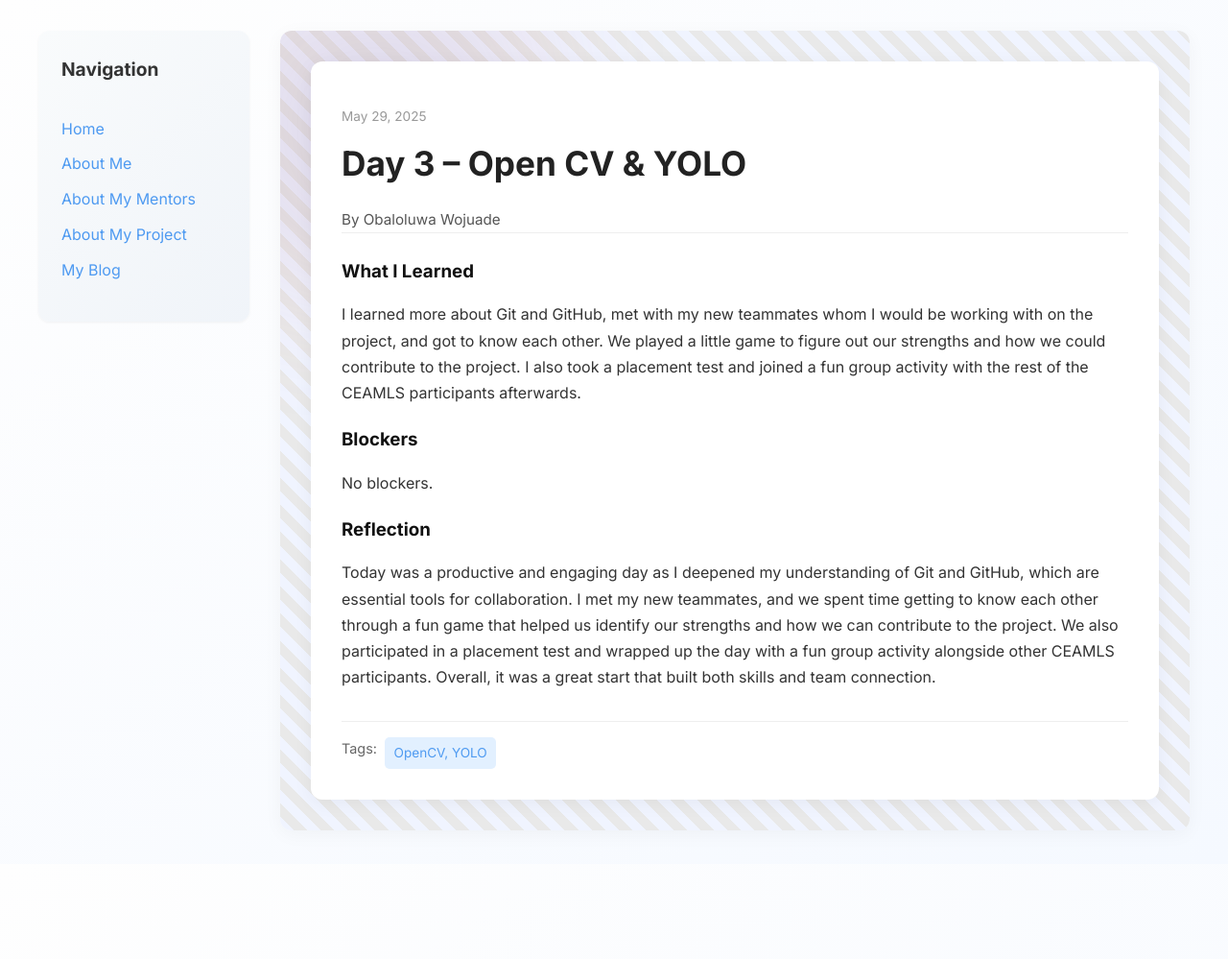
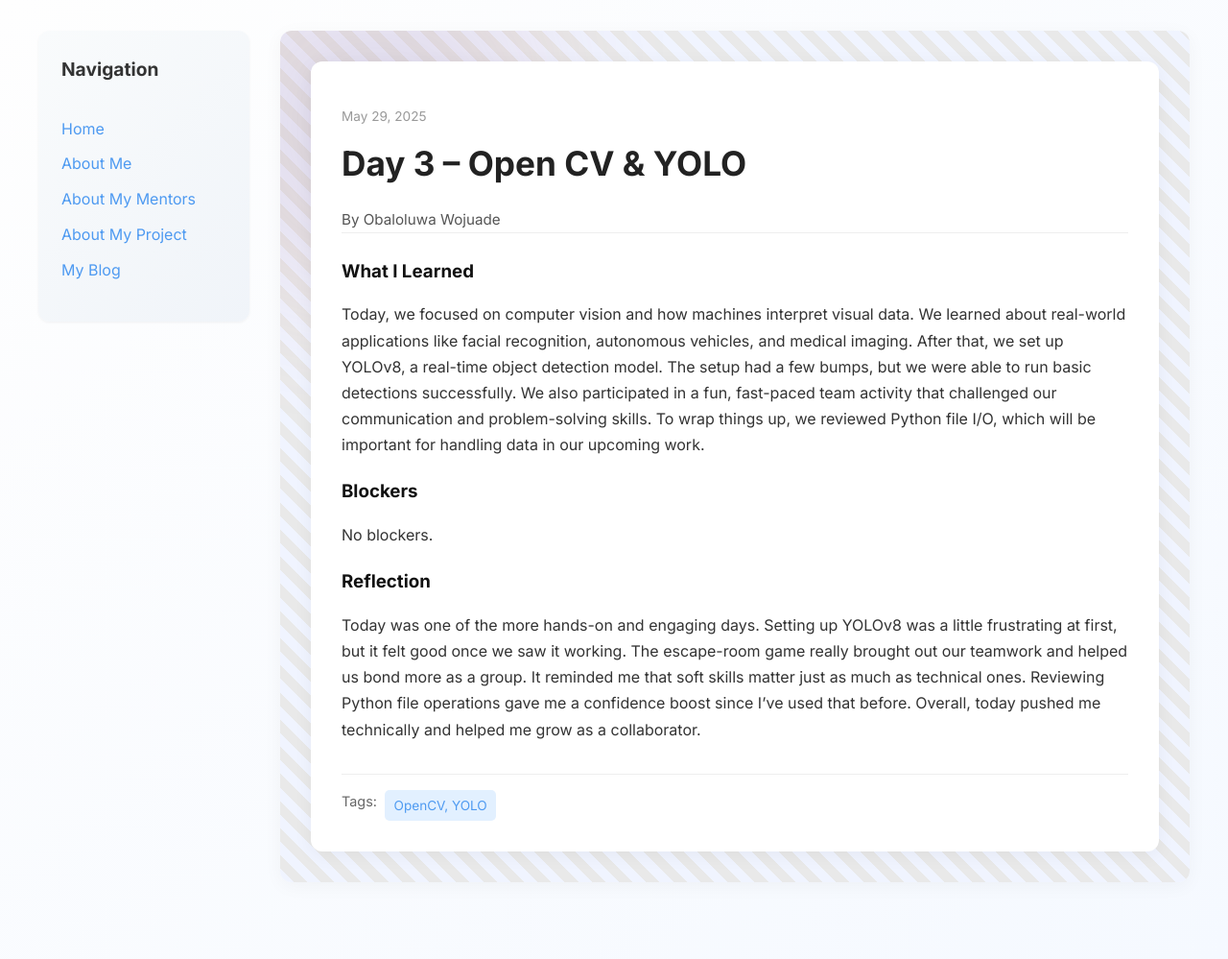
Before and after one commit to obwoj1/obwoj1.github.io, a Jekyll site: the page built from _posts/2025-05-29-day-3.md, in a window 1280 px wide. Shown: the whole page at 96% size. Built offline with Jekyll 4.4.1, drawn with Linux system fonts in a browser that asks for light colours; before the commit the page ends 900 px from its top, so only the background shows below that.

Commit message:
Update 2025-05-29-day-3.md

```diff
--- a/_posts/2025-05-29-day-3.md
+++ b/_posts/2025-05-29-day-3.md
@@ -7,12 +7,12 @@ permalink: /day3.html
 tags: ["OpenCV, YOLO"]
 
 what_i_learned: |
-  I learned more about Git and GitHub, met with my new teammates whom I would be working with on the project, and got to know each other. We played a little game to figure out our strengths and how we could contribute to the project. I also took a placement test and joined a fun group activity with the rest of the CEAMLS participants afterwards.
+  Today, we focused on computer vision and how machines interpret visual data. We learned about real-world applications like facial recognition, autonomous vehicles, and medical imaging. After that, we set up YOLOv8, a real-time object detection model. The setup had a few bumps, but we were able to run basic detections successfully. We also participated in a fun, fast-paced team activity that challenged our communication and problem-solving skills. To wrap things up, we reviewed Python file I/O, which will be important for handling data in our upcoming work.
 
 
 blockers: |
   No blockers.
 
 reflection: |
-  Today was a productive and engaging day as I deepened my understanding of Git and GitHub, which are essential tools for collaboration. I met my new teammates, and we spent time getting to know each other through a fun game that helped us identify our strengths and how we can contribute to the project. We also participated in a placement test and wrapped up the day with a fun group activity alongside other CEAMLS participants. Overall, it was a great start that built both skills and team connection.
+  Today was one of the more hands-on and engaging days. Setting up YOLOv8 was a little frustrating at first, but it felt good once we saw it working. The escape-room game really brought out our teamwork and helped us bond more as a group. It reminded me that soft skills matter just as much as technical ones. Reviewing Python file operations gave me a confidence boost since I’ve used that before. Overall, today pushed me technically and helped me grow as a collaborator.
 ---
```
